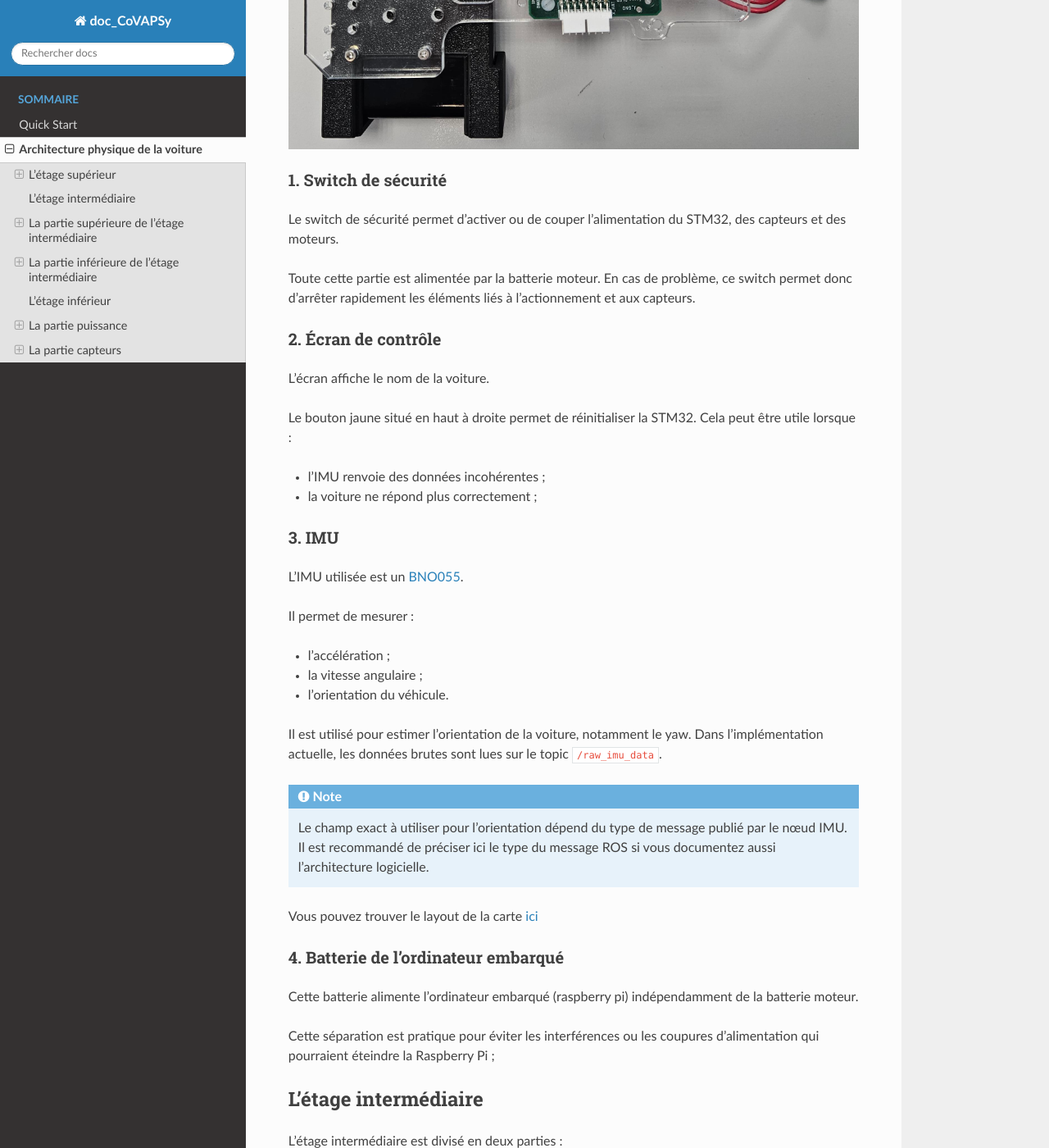
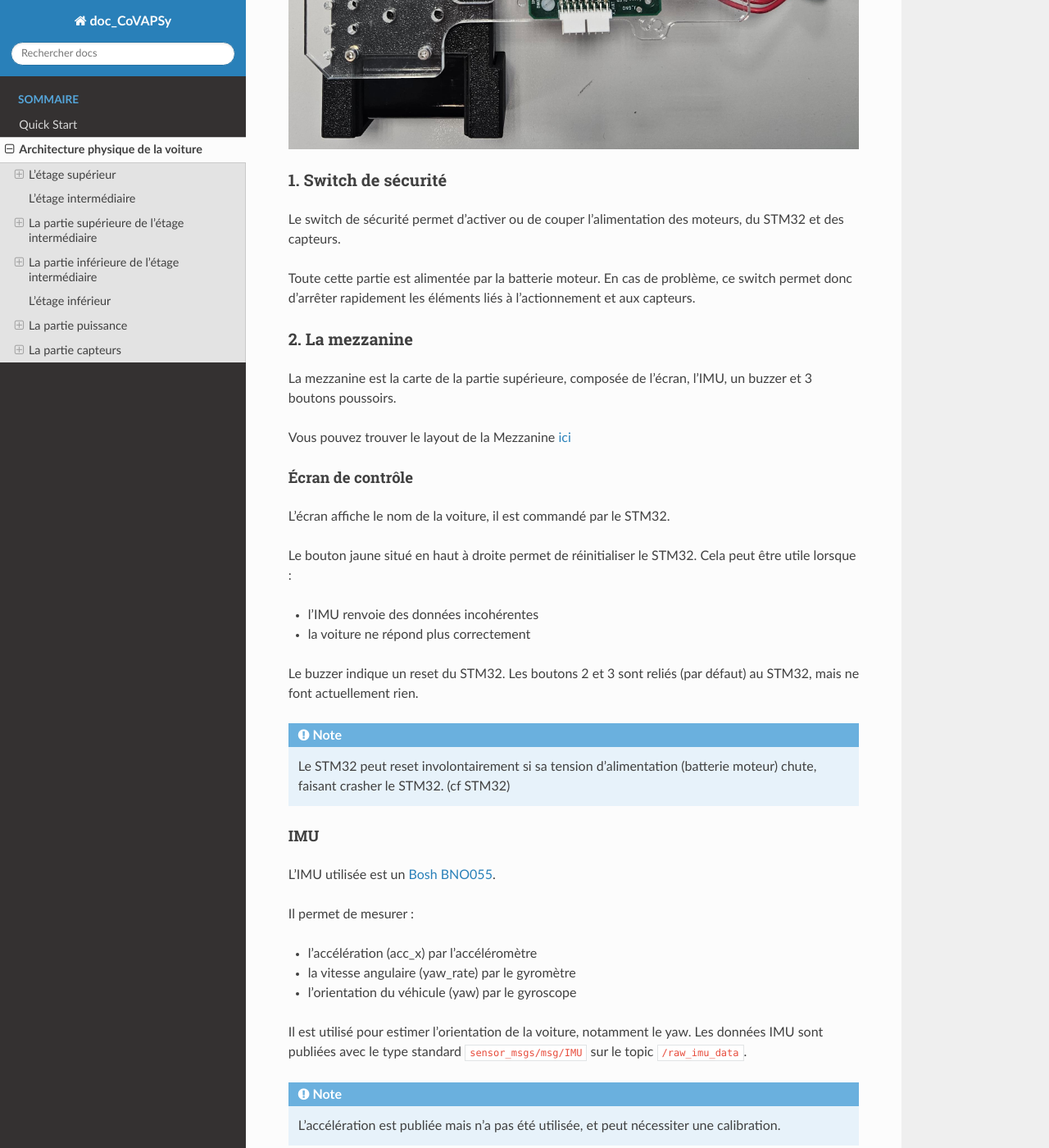
Before and after one commit to JacobAmaury/site_doc_CoVAPSy_SU, a Sphinx documentation site: the page built from source/archi_physique/archi_physique.md, in a window 1280 px wide and 1400 px high, scrolled down 778 px. Shown: the whole window at 82% size. Built offline with Sphinx 7.4.7 and the Read the Docs theme 3.1.0, drawn with Linux system fonts in a browser that asks for light colours; some of the changed text lies outside the part shown.

Commit message:
modifs archi physique part1

````diff
--- a/source/archi_physique/archi_physique.md
+++ b/source/archi_physique/archi_physique.md
@@ -1,12 +1,13 @@
 %TODO: marquer quels élements sont dans troubleshooting
 %TODO: angle de braquage max
 %TODO: ajouter la doc de l'ultrason
+
 # Architecture physique de la voiture
 
 L’architecture physique de la voiture peut être divisée en trois étages :
 
-- l’étage supérieur ;
-- l’étage intermédiaire ;
+- l’étage supérieur
+- l’étage intermédiaire
 - l’étage inférieur.
 
 Cette organisation permet de séparer les éléments de supervision, de calcul embarqué, de puissance et de capteurs.
@@ -19,49 +20,61 @@
 
 ### 1. Switch de sécurité
 
-Le switch de sécurité permet d’activer ou de couper l’alimentation du STM32, des capteurs et des moteurs.
+Le switch de sécurité permet d’activer ou de couper l’alimentation des moteurs, du STM32 et des capteurs.
 
 Toute cette partie est alimentée par la batterie moteur. En cas de problème, ce switch permet donc d’arrêter rapidement les éléments liés à l’actionnement et aux capteurs.
 
-### 2. Écran de contrôle
+### 2. La mezzanine
 
-L’écran affiche le nom de la voiture.
+La mezzanine est la carte de la partie supérieure, composée de l'écran, l'IMU, un buzzer et 3 boutons poussoirs.
 
-Le bouton jaune situé en haut à droite permet de réinitialiser la STM32. Cela peut être utile lorsque :
+Vous pouvez trouver le layout de la Mezzanine [ici](https://github.com/SU-Bolides/Course_2025_ros2/blob/main/ressources/Electronic_ressources/Vehicle/Mezzanine_CoVASPSy_v1re2_Schema.pdf)
 
-- l’IMU renvoie des données incohérentes ;
-- la voiture ne répond plus correctement ;
+#### Écran de contrôle
 
-### 3. IMU
+L’écran affiche le nom de la voiture, il est commandé par le STM32.
 
-L’IMU utilisée est un [BNO055](https://www.bosch-sensortec.com/products/smart-sensor-systems/bno055/).
+Le bouton jaune situé en haut à droite permet de réinitialiser le STM32. Cela peut être utile lorsque :
+
+- l’IMU renvoie des données incohérentes
+- la voiture ne répond plus correctement
+
+Le buzzer indique un reset du STM32. Les boutons 2 et 3 sont reliés (par défaut) au STM32, mais ne font actuellement rien.
+
+```{note}
+Le STM32 peut reset involontairement si sa tension d'alimentation (batterie moteur) chute, faisant crasher le STM32. (cf STM32)
+```
+
+#### IMU
+
+L’IMU utilisée est un [Bosh BNO055](https://www.bosch-sensortec.com/products/smart-sensor-systems/bno055/).
 
 Il permet de mesurer :
 
-- l’accélération ;
-- la vitesse angulaire ;
-- l’orientation du véhicule.
+- l’accélération (acc_x) par l'accéléromètre
+- la vitesse angulaire (yaw_rate) par le gyromètre
+- l’orientation du véhicule (yaw) par le gyroscope
 
-Il est utilisé pour estimer l’orientation de la voiture, notamment le yaw. Dans l’implémentation actuelle, les données brutes sont lues sur le topic `/raw_imu_data`.
+Il est utilisé pour estimer l’orientation de la voiture, notamment le yaw. Les données IMU sont publiées avec le type standard `sensor_msgs/msg/IMU` sur le topic `/raw_imu_data`.
 
 ```{note}
-Le champ exact à utiliser pour l’orientation dépend du type de message publié par le nœud IMU. Il est recommandé de préciser ici le type du message ROS si vous documentez aussi l’architecture logicielle.
+L'accélération est publiée mais n'a pas été utilisée, et peut nécessiter une calibration.
 ```
-Vous pouvez trouver le layout de la carte [ici](https://github.com/SU-Bolides/Course_2025_ros2/blob/main/ressources/Electronic_ressources/Vehicle/Mezzanine_CoVASPSy_v1re2_Schema.pdf)
-
 
 ### 4. Batterie de l’ordinateur embarqué
 
-Cette batterie alimente l’ordinateur embarqué (raspberry pi) indépendamment de la batterie moteur.
+Cette batterie 5V alimente l’ordinateur embarqué (raspberry pi) indépendamment de la batterie moteur.
 
-Cette séparation est pratique pour éviter les interférences ou les coupures d’alimentation qui pourraient éteindre la Raspberry Pi ;
+Cette séparation est pratique pour éviter les coupures/chutes de tension qui pourraient éteindre la Raspberry Pi.
+
+La rasberry Pi 5 consommant beaucoup plus que le moteur, cette séparation a aussi permis une nette amélioration de l'autonomie de la batterie moteur qui étais très limitée avant (15 min).
 
 ## L’étage intermédiaire
 
 L’étage intermédiaire est divisé en deux parties :
 
-- la partie supérieure ;
-- la partie inférieure.
+- la partie supérieure
+- la partie inférieure
 
 ## La partie supérieure de l’étage intermédiaire
 
@@ -71,11 +84,15 @@
 
 ### 1. LiDAR
 
-Le LiDAR utilisé est un [RPLIDAR A2M12](https://www.slamtec.com/en/lidar/a2).
+Le LiDAR utilisé est un [SLAMTEC RPLIDAR A2M12](https://www.slamtec.com/en/lidar/a2).
 
 Il permet de mesurer la distance entre la voiture et les obstacles autour d’elle. Il est utilisé pour la perception de l’environnement et les algorithmes de navigation réactive. Les données du LiDAR sont publiées sur le topic `/scan`.
 
-On utilise pour ce capteur le package `sllidar_ros2`, lancé avec `sllidar_node`.
+```{note}
+On utilise ce capteur avec le noeud `sllidar_node` dans le package `sllidar_ros2`. Des paramètres dans le launch file permettent de limiter l'angle de vue publié.
+
+Son baudrate est à 256000.
+```
 
 ### 2. Adaptateur Slamtec
 
@@ -83,8 +100,12 @@
 
 Il convertit la liaison du LiDAR vers une interface exploitable par la Raspberry Pi, il est relié :
 
-- en micro-USB à la Raspberry Pi ;
-- aux lignes d’alimentation nécessaires au fonctionnement du LiDAR.
+- en micro-USB à la Raspberry Pi
+- aux lignes d’alimentation nécessaires au fonctionnement du LiDAR
+
+```{warning}
+L'alimentation du LiDAR doit-être la même que celle de l'USB pour éviter des retours de courant. Il faut donc utiliser l'alimentation 5V utilisée par la Rasberry Pi (montage actuel).
+```
 
 ### 3. STM32
 
@@ -92,23 +113,40 @@
 
 Son rôle principal est de :
 
-- piloter le moteur de propulsion ;
-- lire ou relayer certaines données capteurs ;
-- recevoir les commandes provenant de l’ordinateur embarqué.
+- piloter le moteur de propulsion via l'ESC
+- lire et relayer les données des capteurs
 
 La communication avec la Raspberry Pi se fait en SPI. Le code de cette carte n’est pas entièrement disponible dans le Git actuel car l'étudiant qui s’en occupait n'a pas mis son code sur github il y a plusieurs années. Si vous avez besoin de reflash un stm32 allez voir la partie stm32 de troubleshooting.
+
+```{note}
+Le STM32 est actuellement alimenté directement (via le fusible) par la batterie moteur.
+C'est le fil jaune qui l'alimente (sur la broche Vin du STM32), et c'est aussi sur ce fil que la tension publiée dans /battery_voltage est mesurée (par un pont diviseur de tension branché à la broche A4 du STM32).
+
+La tension d'alimentation Vin du STM32 doit-être supérieure à 5.5V (idéallement au-dessus de 6V).
+Si le moteur demande trop de couple et fait chuter la tension, le STM32 peut s'éteindre.
+```
 
 ### 4. HAT / carte d’interface
 
 Le HAT sert d’interface matérielle entre plusieurs sous-systèmes :
 
-- la Raspberry Pi ;
-- la STM32 ;
-- les capteurs ;
-- les moteurs.
+- la Raspberry Pi
+- la STM32
+- les capteurs
+- les moteurs
 
 Son rôle est de centraliser les connexions et certaines liaisons de commande. C’est une carte de jonction importante dans l’architecture de la voiture.
+
 Vous pouvez trouver le layout de la carte [ici](https://github.com/SU-Bolides/Course_2025_ros2/blob/main/ressources/Electronic_ressources/Vehicle/Hat_CoVASPSy_v1re2_Schema.pdf). Le hat et la raspberry pi étaient initialement prévus pour être les uns sur les autres, mais pour éviter des retours de courant dans la raspberry pi, ils sont désormais séparés et reliés par des câbles pour la communication SPI.
+
+Des cavaliers permettent de choisir si le PWM et/ou l'UART sont reliés à la Rasberry Pi ou au STM32. De même on peut choisir la source du 3V3 (STM32 ou Rasberry Pi) pour le réseau 3V3 (Mezzanine et capteurs). La documentation sur ces branchements se trouve [ici](https://github.com/ajuton-ens/CourseVoituresAutonomesSaclay/blob/main/Hardware/Connecteurs_Cavaliers_CarteHat.pdf)
+
+```{note}
+Actuellement, seul le SPI est branché à la Raspberry Pi.
+De plus, pour éviter les retours de courants, on préfère utiliser le 3V3 du STM32.
+
+Il est peut-être possible d'enlever le TTL branché entre l'AX-12A et l'U2D2, et de brancher l'U2D2 par UART au Hat qui enverrais le Tx/Rx sur le TTL branché à la carte alim (qui alimente l'AX-12A). Il faut peut-être un autre cavalier sur la carte alim pour ça (nommé J-AX-12A). Ça n'a pas été testé, mais ça éviterais le retour de courant (très faible) dans l'U2D2 et surtout le TTL gênant quand on ouvre la voiture.
+```
 
 ---
 
@@ -131,9 +169,15 @@
 
 Il est relié :
 
-- côté moteur de direction via la liaison TTL 3 broches ;
-- côté Raspberry Pi en USB pour l’alimentation et la communication.
+- côté moteur de direction via la liaison TTL 3 broches
+- côté Raspberry Pi en USB
 
+```{note}
+L'U2D2 a un défaut de conception : il y a un faible retour de courant entre le 7V d'alimentation du moteur (TTL) et le 5V USB.
+L'U2D2 est conçu pour interfacer le servo avec le PC pour le programmer, pas pour le commander, même si il est souvent utilisé comme ça.
+Tant que ce retour de courant reste faible (ce qui est notre cas), ce n'est pas gênant.
+Mais il peut-être envisageable d'avoir une autre installation (cf HAT), voire même de ne pas utiliser l'U2D2 (utiliser l'UART du STM32).
+```
 
 ---
 
@@ -141,8 +185,8 @@
 
 L’étage inférieur est le plus chargé. Il est séparé en deux sous-parties :
 
-- la partie **puissance** ;
-- la partie **capteurs**.
+- la partie **puissance**
+- la partie **capteurs**
 
 ## La partie puissance
 
@@ -152,30 +196,39 @@
 
 ### 1. Moteur de direction
 
-Le moteur de direction pilote l’orientation des roues avant c'est un [ax-12a](https://emanual.robotis.com/docs/en/dxl/ax/ax-12a/).
+Le moteur de direction pilote l’orientation des roues avant c'est un [AX-12A](https://emanual.robotis.com/docs/en/dxl/ax/ax-12a/).
 
-Il reçoit ses commandes via la chaîne Raspberry Pi → U2D2 → liaison série TTL → actionneur de direction.
+Il reçoit ses commandes via la chaîne Raspberry Pi → U2D2 → liaison série TTL → actionneur de direction (cf U2D2).
 
-Il est aussi relié à la carte ou sont branchés les capteurs de proximité pour être alimenté.
+Il est aussi relié à la carte ou sont branchés les capteurs de proximité pour être alimenté par la batterie moteur (7V).
+
+```{note}
+Son baudrate est à 1000000 sur notre bolide 2. Il est à 115200 sur bolide 1. C'est programmable en utilisant le logiciel Dynamixel Wizard 2 et en connectant le servo au PC via l'U2D2.
+```
 
 ### 2. ESC
 
-L’ESC (Electronic Speed Controller) pilote le moteur de propulsion c'est un [TBLE-04S](https://www.rcteam.com/products/tamiya-variateur-brushless-sensored-tble-04s-45069).
+L’ESC (Electronic Speed Controller) pilote le moteur de propulsion c'est un [Tamiya ESC TBLE-04S](https://www.rcteam.com/products/tamiya-variateur-brushless-sensored-tble-04s-45069).
 
-Il reçoit la commande de vitesse depuis l’électronique bas niveau. Vous pouvez trouver la documentation de ce composant [ici](https://github.com/SU-Bolides/Course_2025_ros2/blob/main/ressources/Electronic_ressources/doc_ESC.pdf).
+Il reçoit la commande de vitesse en PWM. Ce PWM correspond au standard pour les ESC. Vous pouvez trouver la documentation de ce composant [ici](https://github.com/SU-Bolides/Course_2025_ros2/blob/main/ressources/Electronic_ressources/doc_ESC.pdf).
+
+```{note}
+L'ESC est conçu pour être commandé par une radio. La documentation sur son comportement exact est inexistante. Il a été décris expérimentalement dans le noeud de machine d'état de l'ESC `cmd_vel_node`.
+```
+
 ### 3. Moteur de propulsion
 
 Le moteur de propulsion est un [Tamiya 540 Torque 25T Motor](https://www.rcteam.com/en/products/tamiya-540-torque-25t-motor-54358).
+
+Non, ça c'est sur bolide 1, c'est un Mabuchimotor RS540SH Ref:BD109829 sur notre bolide 2.
 
 Il est commandé par l’ESC, lui-même piloté par le stm32 lui même commandé par la raspberry pi.
 
 ### 4. Fourche optique
 
-La fourche optique sert à mesurer la rotation ou la vitesse. C'est une [OPB015L](https://www.ttelectronics.com/TTElectronics/media/ProductFiles/Datasheet/OPB815.pdf).
+La fourche optique sert à mesurer la rotation ou la vitesse. C'est une [TT Electronics OPB815L](https://www.ttelectronics.com/TTElectronics/media/ProductFiles/Datasheet/OPB815.pdf).
 
 Les valeurs de ce capteur sont publiées sur le topic `/raw_fork_data`.
-
-
 
 ### 5. Batterie moteur
 
@@ -204,13 +257,13 @@
 
 Les capteurs ultrason mesurent la distance à certains obstacles proches. C'est un
 
-Le topic `MultipleRange` contient notamment une mesure sonar, même si la documentation précise qu’elle n’est pas utilisée pour le moment.
+Il est publié sur le topic `/range/sonar_rear` type standard `sensor_msgs/msg/Range`, compatible avec Nav2.
 
 ### 2. Capteurs infrarouges
 
-Les capteurs infrarouges mesurent des distances de proximité latérale il y en a un à l’arrière gauche et un à l’arrière droit. Ce sont des [SHARP0A41SKF07](https://github.com/SU-Bolides/Course_2025_ros2/blob/main/ressources/Electronic_ressources/CapteurIR_SHARP0A41SKF07.pdf)
+Les capteurs infrarouges mesurent des distances de proximité latérale il y en a un à l’arrière gauche et un à l’arrière droit. Ce sont des [Sharp GP2Y0A41SK0F](https://github.com/SU-Bolides/Course_2025_ros2/blob/main/ressources/Electronic_ressources/CapteurIR_SHARP0A41SKF07.pdf)
 
-Le topic `MultipleRange` contient plusieurs mesures de distance, en particulier pour les capteurs infrarouges arrière gauche et arrière droit.
+Ils sont publiés sur des topics séparés `/range/ir_left` et `/range/ir_right` de type standard `sensor_msgs/msg/Range`(compatible avec Nav2).
 
 ### 3. Convertisseur 5 V
 
````
